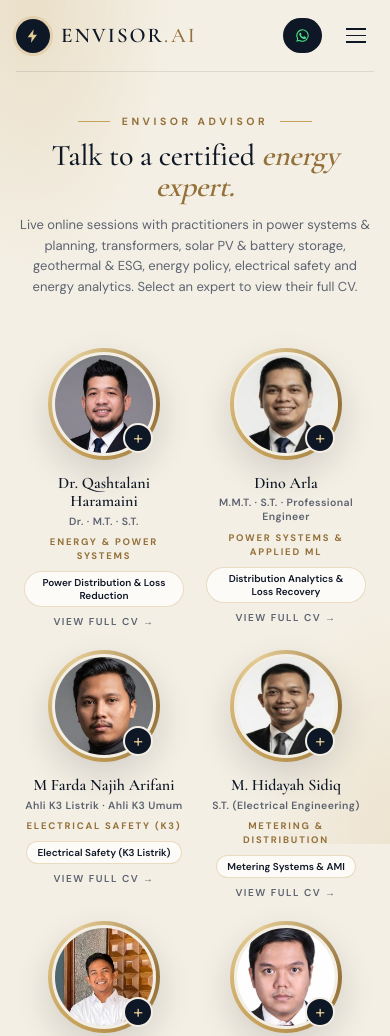
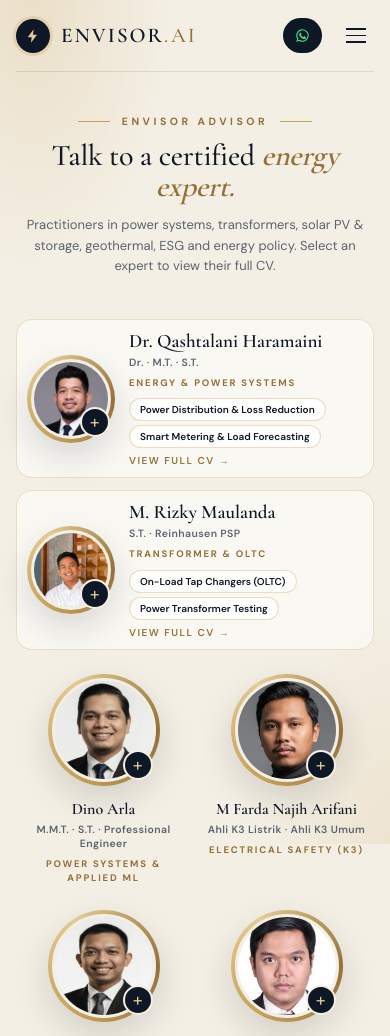
Before and after one commit to qastill/envisororg, a plain HTML site: page advisor.html in a window 390 px wide. Shown: the top 1036 px of the page. Drawn offline with nearby package versions, Linux system fonts and the light colour scheme.

Commit message:
Experts page: two rows — Qashtalani and Rizky on top, seven below
- advisor.html: a featured top row with Dr. Qashtalani Haramaini and
  M. Rizky Maulanda as wider horizontal cards (photo, name, degrees,
  focus, two specializations, View full CV), and the other seven
  experts in a compact second row (photo, name, degrees, focus).
- Shorter one-line intro and tighter spacing on short laptop screens so
  both rows plus the portfolio link still fit one screen at 1280x720,
  1366x768, 1440x900 and 1920x1080. Tablet: 4 per row; phone: lead
  cards stacked, then 2 per row.

Co-Authored-By: Claude Opus 5.5 <noreply@anthropic.com>
Claude-Session: https://claude.ai/code/session_017xYt9MTpR3f8T47yGbwtZ4

```diff
--- a/advisor.html
+++ b/advisor.html
@@ -50,13 +50,24 @@ h1 em{font-style:italic;font-weight:600;color:var(--gold-ink)}
 .lede{max-width:620px;margin:12px auto 0;font-size:clamp(13px,1.05vw,15px);line-height:1.6;color:var(--muted)}
 
 /* Experts */
-.experts{position:relative;z-index:1;flex:1;min-height:0;display:flex;align-items:center;justify-content:center}
-.row{display:grid;grid-template-columns:repeat(9,minmax(0,1fr));gap:clamp(6px,.9vw,16px);width:100%;max-width:1400px}
+.experts{position:relative;z-index:1;flex:1;min-height:0;display:flex;flex-direction:column;align-items:center;justify-content:center;gap:clamp(8px,2vh,22px)}
+.row .ex-chips,.row .ex-more{display:none}
+.row{display:grid;grid-template-columns:repeat(7,minmax(0,1fr));gap:clamp(8px,1.2vw,22px);width:100%;max-width:1240px}
+.lead{display:grid;grid-template-columns:repeat(2,minmax(0,1fr));gap:clamp(12px,1.6vw,26px);width:100%;max-width:900px}
+.lead .ex{flex-direction:row;align-items:center;text-align:left;gap:clamp(14px,1.4vw,22px);padding:10px 18px 10px 10px;background:rgba(255,255,255,.55);border:1px solid rgba(197,161,90,.3)}
+.lead .ex:hover{background:rgba(255,255,255,.8)}
+.lead .av{width:clamp(88px,min(7.6vw,13vh),118px);flex-shrink:0}
+.lead .ex-txt{min-width:0}
+.lead .ex-name{font-size:clamp(19px,1.6vw,24px);margin-top:0}
+.lead .ex-chips{flex-direction:row;flex-wrap:wrap;justify-content:flex-start}
+.lead .ex-chips span:nth-child(2){display:inline-block}
+.lead .ex-more{opacity:1;transform:none;margin-top:6px;color:var(--gold-ink)}
+.lead .lead-tag{display:inline-block;font-size:9px;font-weight:700;letter-spacing:2px;text-transform:uppercase;color:var(--champagne);background:var(--navy);padding:3px 9px;border-radius:20px;margin-bottom:6px}
 .ex{display:flex;flex-direction:column;align-items:center;text-align:center;cursor:pointer;background:none;border:none;padding:8px;border-radius:16px;transition:background .4s;animation:rise .8s cubic-bezier(.16,1,.3,1) both}
 .ex:nth-child(2){animation-delay:.07s}.ex:nth-child(3){animation-delay:.14s}.ex:nth-child(4){animation-delay:.21s}.ex:nth-child(5){animation-delay:.28s}.ex:nth-child(6){animation-delay:.35s}
 .ex:hover{background:rgba(255,255,255,.5)}
 .ex:focus-visible{outline:2px solid var(--gold);outline-offset:2px}
-.av{position:relative;width:clamp(82px,7.8vw,132px);aspect-ratio:1;border-radius:50%;padding:4px;background:conic-gradient(from 210deg,var(--gold),var(--champagne),var(--gold-ink),var(--gold));box-shadow:0 14px 34px rgba(14,23,38,.14);transition:transform .5s cubic-bezier(.16,1,.3,1),box-shadow .5s}
+.av{position:relative;width:clamp(74px,min(7vw,12vh),112px);aspect-ratio:1;border-radius:50%;padding:4px;background:conic-gradient(from 210deg,var(--gold),var(--champagne),var(--gold-ink),var(--gold));box-shadow:0 14px 34px rgba(14,23,38,.14);transition:transform .5s cubic-bezier(.16,1,.3,1),box-shadow .5s}
 .av img,.av .ini{width:100%;height:100%;border-radius:50%;object-fit:cover;border:3px solid var(--ivory);background:#e9e4d8}
 .av .ini{display:flex;align-items:center;justify-content:center;background:linear-gradient(160deg,var(--navy-2),var(--navy));font-family:var(--font-d);font-size:clamp(28px,3vw,44px);font-weight:600;letter-spacing:2px;color:var(--champagne)}
 .ex:hover .av{transform:translateY(-6px);box-shadow:0 22px 44px rgba(14,23,38,.2)}
@@ -142,7 +153,7 @@ h1 em{font-style:italic;font-weight:600;color:var(--gold-ink)}
 .mnav a{font-family:var(--font-d);font-size:26px;font-weight:600}
 .mnav-x{position:absolute;top:20px;right:24px;background:none;border:none;font-size:30px;cursor:pointer;color:var(--ink)}
 
-@media(max-height:820px) and (min-width:1101px){.av{width:min(7.8vw,16vh)}.ex-chips{display:none}}
+@media(max-height:820px) and (min-width:1101px){.lead .ex-chips span:nth-child(2){display:none}.row .ex{padding:4px}.row .ex-deg{display:none}.hero{padding:14px 0 8px}h1{font-size:clamp(28px,3.4vw,44px)}}
 @media(max-height:720px) and (min-width:1101px){.hero{padding:12px 0 6px}.lede{margin-top:8px}.ex-name{margin-top:10px}.lk{padding:12px 18px}}
 
 @media(max-width:1100px){
@@ -150,7 +161,8 @@ h1 em{font-style:italic;font-weight:600;color:var(--gold-ink)}
   .page{height:auto;min-height:100vh}
   .nav a:not(.wa){display:none}.ham{display:flex}
   .experts{padding:20px 0}
-  .row{grid-template-columns:repeat(3,minmax(0,1fr))}
+  .row{grid-template-columns:repeat(4,minmax(0,1fr))}
+  .lead{max-width:none}
   .ex{grid-column:auto}
   .av{width:clamp(96px,16vw,140px)}
   .ex-more{opacity:1;transform:none}
@@ -166,6 +178,7 @@ h1 em{font-style:italic;font-weight:600;color:var(--gold-ink)}
 @media(max-width:600px){
   .page{padding:0 16px}
   .row{grid-template-columns:1fr 1fr}
+  .lead{grid-template-columns:1fr}
   .ex{grid-column:auto}
   .av{width:112px}
   .links{grid-template-columns:1fr}
@@ -197,10 +210,11 @@ h1 em{font-style:italic;font-weight:600;color:var(--gold-ink)}
   <section class="hero">
     <div class="eyebrow">Envisor Advisor</div>
     <h1>Talk to a certified <em>energy expert.</em></h1>
-    <p class="lede">Live online sessions with practitioners in power systems &amp; planning, transformers, solar PV &amp; battery storage, geothermal &amp; ESG, energy policy, electrical safety and energy analytics. Select an expert to view their full CV.</p>
+    <p class="lede">Practitioners in power systems, transformers, solar PV &amp; storage, geothermal, ESG and energy policy. Select an expert to view their full CV.</p>
   </section>
 
   <main class="experts">
+    <div class="lead" id="lead"></div>
     <div class="row" id="experts"></div>
   </main>
 
@@ -235,8 +249,13 @@ function esc(t){var d=document.createElement('div');d.textContent=t;return d.inn
 var last=null;
 function openModal(m){last=document.activeElement;m.classList.add('open');document.body.style.overflow='hidden';m.querySelector('.x').focus()}
 function closeModals(){document.querySelectorAll('.modal.open').forEach(function(m){m.classList.remove('open')});document.body.style.overflow='';if(last)last.focus()}
-document.getElementById('experts').innerHTML=EXPERT_ORDER.map(function(id){var e=EXPERTS[id];
-  return '<a class="ex" href="expert.html?id='+id+'"><div class="av">'+(e.img?'<img src="'+e.img+'" alt="'+esc(e.name)+'">':'<div class="ini">'+esc(e.ini||'')+'</div>')+'</div><div class="ex-name">'+esc(e.short)+'</div><div class="ex-deg">'+esc(e.deg||'')+'</div><div class="ex-role">'+esc(e.card)+'</div><div class="ex-chips">'+(e.specializations||[]).slice(0,2).map(function(x){return '<span>'+esc(x.t)+'</span>'}).join('')+'</div><div class="ex-more">View full CV &#8594;</div></a>'}).join('');
+var LEAD=['qh','rm'];
+function card(id,lead){var e=EXPERTS[id];
+  var av='<div class="av">'+(e.img?'<img src="'+e.img+'" alt="'+esc(e.name)+'">':'<div class="ini">'+esc(e.ini||'')+'</div>')+'</div>';
+  var txt='<div class="ex-name">'+esc(e.short)+'</div><div class="ex-deg">'+esc(e.deg||'')+'</div><div class="ex-role">'+esc(e.card)+'</div><div class="ex-chips">'+(e.specializations||[]).slice(0,2).map(function(x){return '<span>'+esc(x.t)+'</span>'}).join('')+'</div><div class="ex-more">View full CV &#8594;</div>';
+  return '<a class="ex" href="expert.html?id='+id+'">'+av+(lead?'<div class="ex-txt">'+txt+'</div>':txt)+'</a>'}
+document.getElementById('lead').innerHTML=LEAD.map(function(id){return card(id,true)}).join('');
+document.getElementById('experts').innerHTML=EXPERT_ORDER.filter(function(id){return LEAD.indexOf(id)<0}).map(function(id){return card(id,false)}).join('');
 document.querySelectorAll('.modal').forEach(function(m){m.addEventListener('click',function(ev){if(ev.target===m||ev.target.hasAttribute('data-close'))closeModals()})});
 document.addEventListener('keydown',function(ev){if(ev.key==='Escape')closeModals()});
 document.getElementById('hm').onclick=function(){document.getElementById('mn').classList.add('open')};
```
